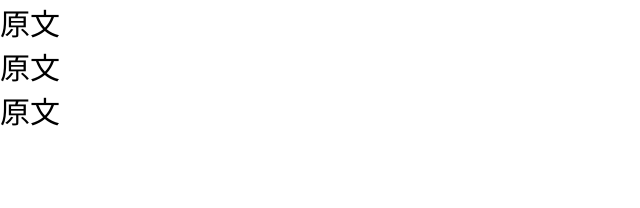
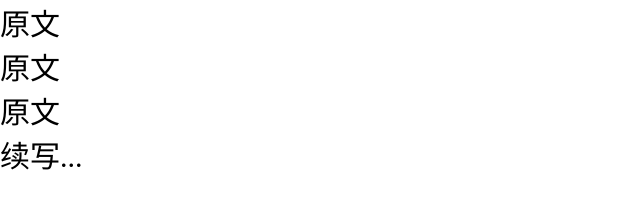
Before and after one commit to swagJL/mine, a plain HTML site: page index.html in a window 1280 px wide. Shown: the whole page, without its empty margins (0-640 px from the left). Drawn offline with nearby package versions, Linux system fonts and the light colour scheme.

Commit message:
续写开始了

```diff
--- a/index.html
+++ b/index.html
@@ -50,6 +50,7 @@ img{vertical-align:middle;display:block}
     <p>原文</p>
     <p>原文</p>
     <p>原文</p>
+    <p>续写...</p>
 </div>
 
 
```
